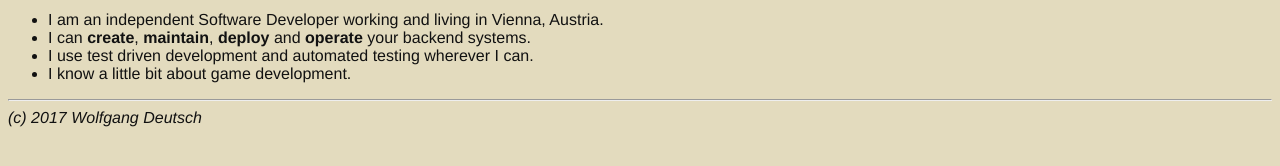
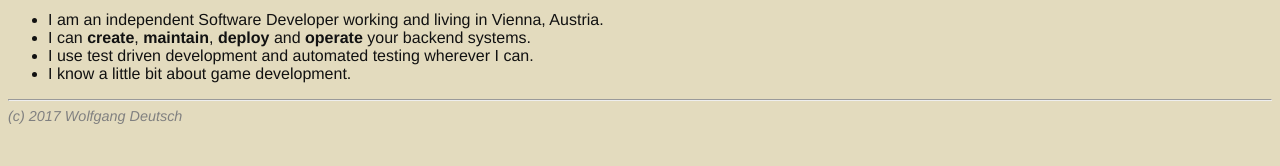
Before and after one commit to wolfgang-wdw/wolfgang-wdw.github.io, a Jekyll site: the page built from index.md, in a window 1280 px wide. Shown: the part 250-416 px from the top of the page. Built offline with Jekyll 4.4.1, drawn with Linux system fonts in a browser that asks for light colours.

Commit message:
Tweak footer

```diff
--- a/css/style.scss
+++ b/css/style.scss
@@ -52,3 +52,8 @@ a:hover {
   text-align: center;
   background-color: #D3CAAA;
 }
+
+#footer {
+  font-size:    90%;
+  color:        grey;
+}
```
